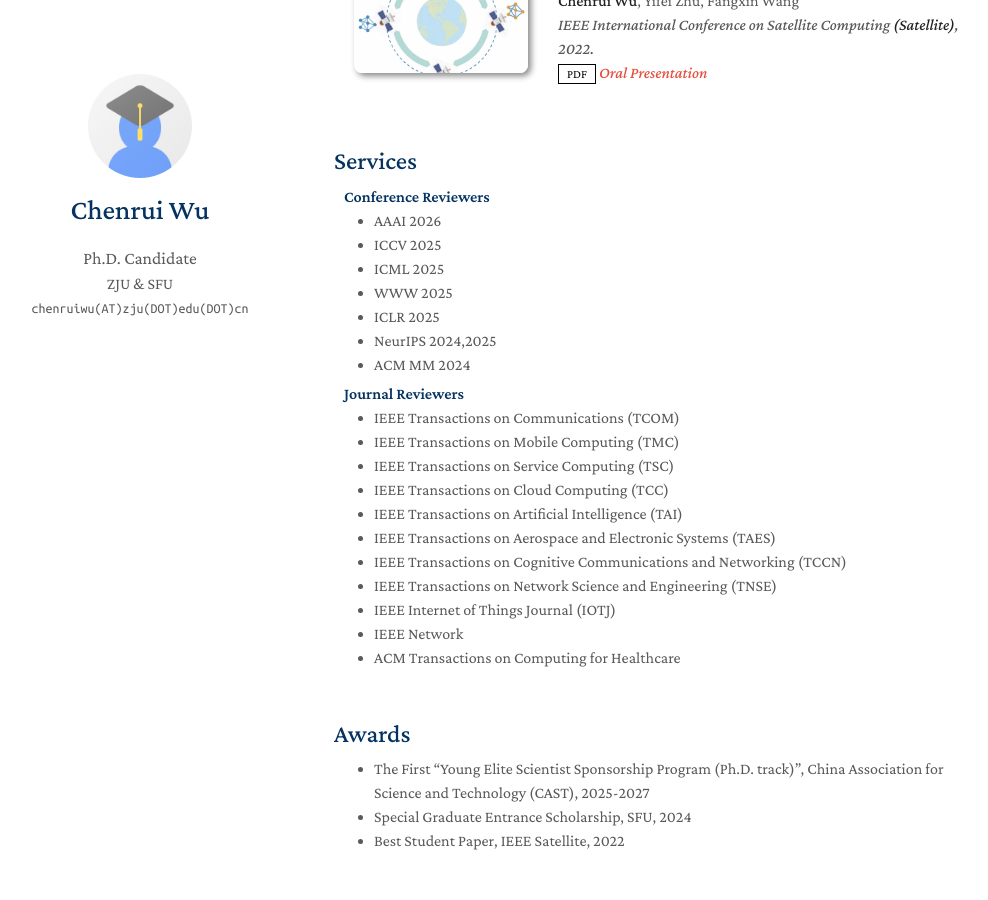
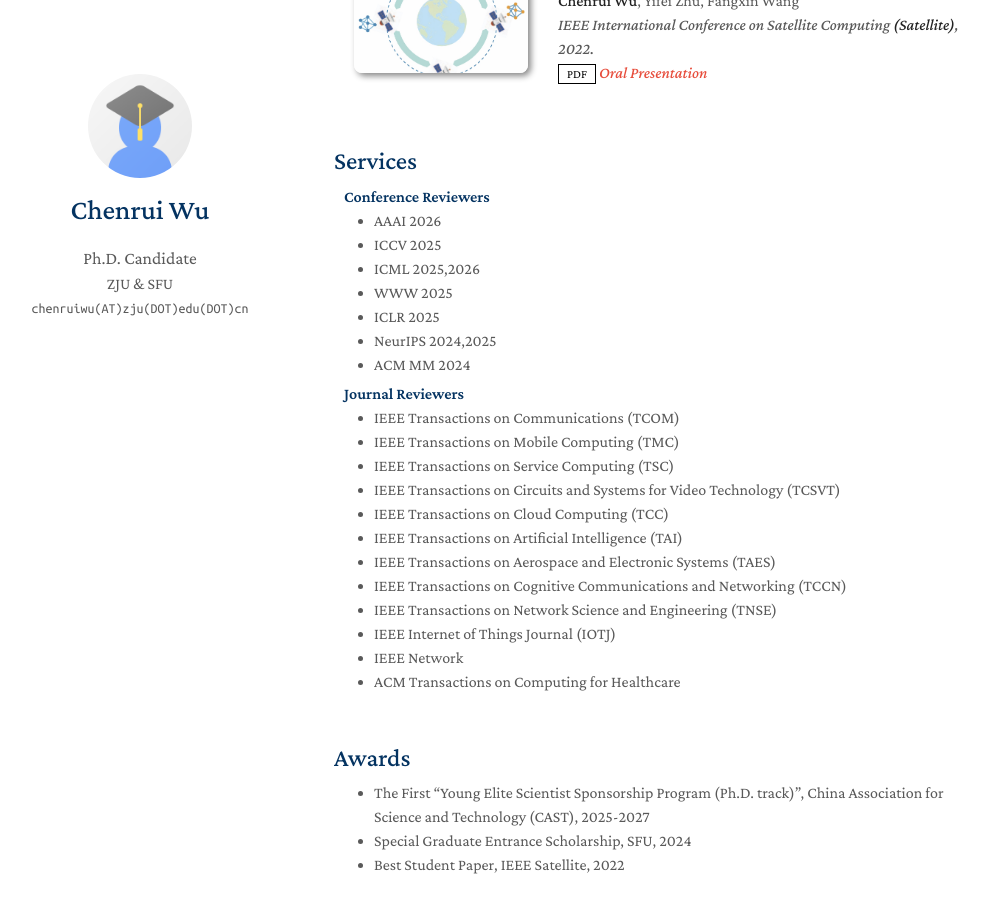
Before and after one commit to wuchenrui/wuchenrui.github.io, a Jekyll site: the page built from index.md, in a window 1280 px wide and 900 px high, scrolled down 2371 px. Shown: the whole window, without its empty margins (136-1124 px from the left). Built offline with Jekyll 4.4.1, drawn with Linux system fonts in a browser that asks for light colours; a style sheet for code colours, icons or effects is not loaded; our own code applies the rules of GitHub Pages for plain Markdown files.

Commit message:
Update conference and journal listings in services.md

```diff
--- a/_includes/services.md
+++ b/_includes/services.md
@@ -7,7 +7,7 @@
 <ul style="margin:0 0 5px;">
   <li>AAAI 2026</li>
   <li>ICCV 2025</li>
-  <li>ICML 2025</li>
+  <li>ICML 2025,2026</li>
   <li>WWW 2025</li>
   <li>ICLR 2025</li>
   <li>NeurIPS 2024,2025</li>
@@ -19,7 +19,8 @@
 <ul style="margin:0 0 5px;">
   <li>IEEE Transactions on Communications (TCOM)</li>
   <li>IEEE Transactions on Mobile Computing (TMC)</li>
-  <li>IEEE Transactions on Service Computing  (TSC)</li>
+  <li>IEEE Transactions on Service Computing (TSC)</li>
+   <li>IEEE Transactions on Circuits and Systems for Video Technology (TCSVT)</li>
   <li>IEEE Transactions on Cloud Computing  (TCC)</li>
   <li>IEEE Transactions on Artificial Intelligence  (TAI)</li>
   <li>IEEE Transactions on Aerospace and Electronic Systems  (TAES)</li>
```
